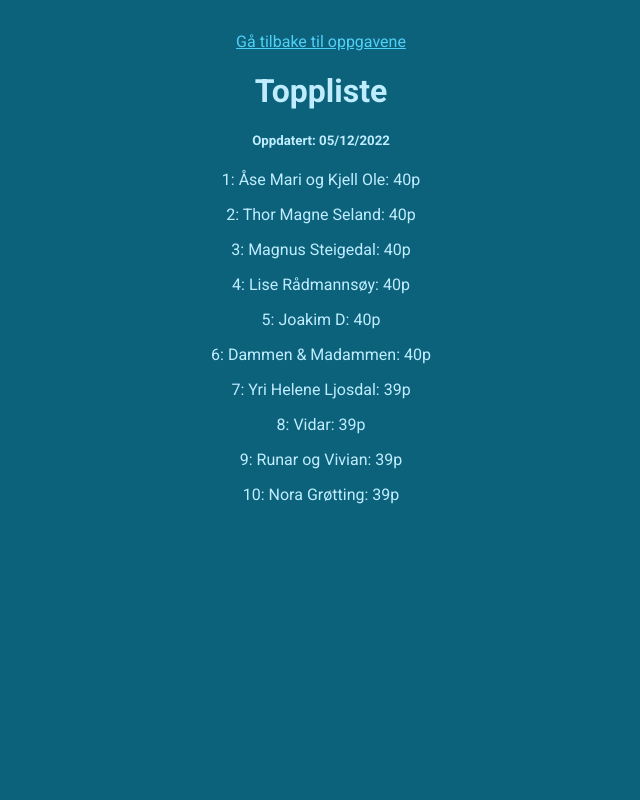
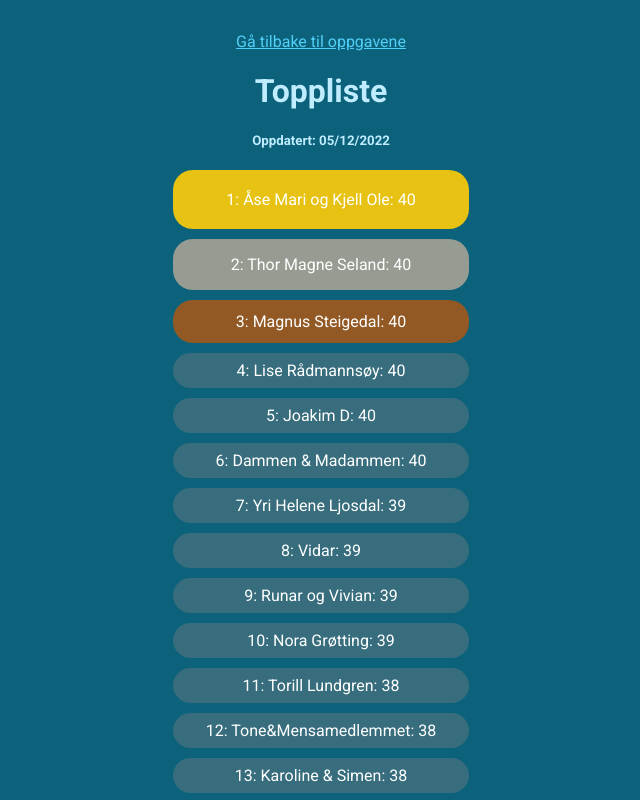
Before and after one commit to jorgenboganes/julereisen, a React (Create React App) app: page /toppliste in a window 1280 px wide. Shown: the top 800 px of the page, without its empty margins (319-959 px from the left). Built offline with nearby package versions, Linux system fonts and the light colour scheme.

Commit message:
toppliste2

```diff
--- a/src/Hjem.tsx
+++ b/src/Hjem.tsx
@@ -127,14 +127,6 @@ const LogoImg =  styled.img`
     width: 100%;
     margin: auto;
 `
-
-
-const Text =  styled.p`
-    width: 100%;
-    margin-top: 50%;
-    font-size: 2rem;
-`
-
 export const Hjem = () => {
     const d = new Date();
     const klokkeslett = d.getHours()
--- a/src/Toppliste.tsx
+++ b/src/Toppliste.tsx
@@ -7,6 +7,43 @@ type TopplisteEntry = {
     score: number;
 }
 
+const Entry = styled.p`
+    width: 280px;
+    margin: auto;
+    background-color: #8080805e;
+    padding: 0.5rem;
+    border-radius: 20px;
+    margin-bottom: 10px;
+    color: white;
+`
+
+const First = styled.p`
+    width: 280px;
+    margin: auto;
+    background-color: #ffcc08e6;
+    padding: 1.25rem 0.5rem;
+    border-radius: 20px;
+    margin-bottom:10px;
+    color: white;
+`
+const Second = styled.p`
+    width: 280px;
+    margin: auto;
+    background-color: #a6a295e6;
+    padding: 1rem 0.5rem;
+    border-radius: 20px;
+    margin-bottom:10px;
+    color: white;
+`
+const Third = styled.p`
+    width: 280px;
+    margin: auto;
+    background-color: #ca5600b5;
+    padding: 0.75rem 0.5rem;
+    border-radius: 20px;
+    margin-bottom:10px;
+    color: white;
+`
 
 const Topp = styled.div`
   margin-top: 2rem;
@@ -108,7 +145,20 @@ export const Toppliste = () => {
                 <h1>Toppliste</h1>
                 <h5>Oppdatert: 05/12/2022</h5>
                 {
-                    data.slice(0, 10).sort(function (x, y) { return y.score - x.score; }).map((it, index) => (<p>{index + 1}: {it.navn}: {it.score}p</p>))
+                    data.sort(function (x, y) { return y.score - x.score; }).map((it, index) =>
+                        {
+                            switch(index){
+                                case 0:
+                                    return <First>{index + 1}: {it.navn}: {it.score}</First>
+                                case 1:
+                                    return <Second>{index + 1}: {it.navn}: {it.score}</Second>
+                                case 2:
+                                    return <Third>{index + 1}: {it.navn}: {it.score}</Third>
+                                default:
+                                    return <Entry>{index + 1}: {it.navn}: {it.score}</Entry>
+                            }
+                        }
+                    )
                 }
             </Topp>
         </div>
```
